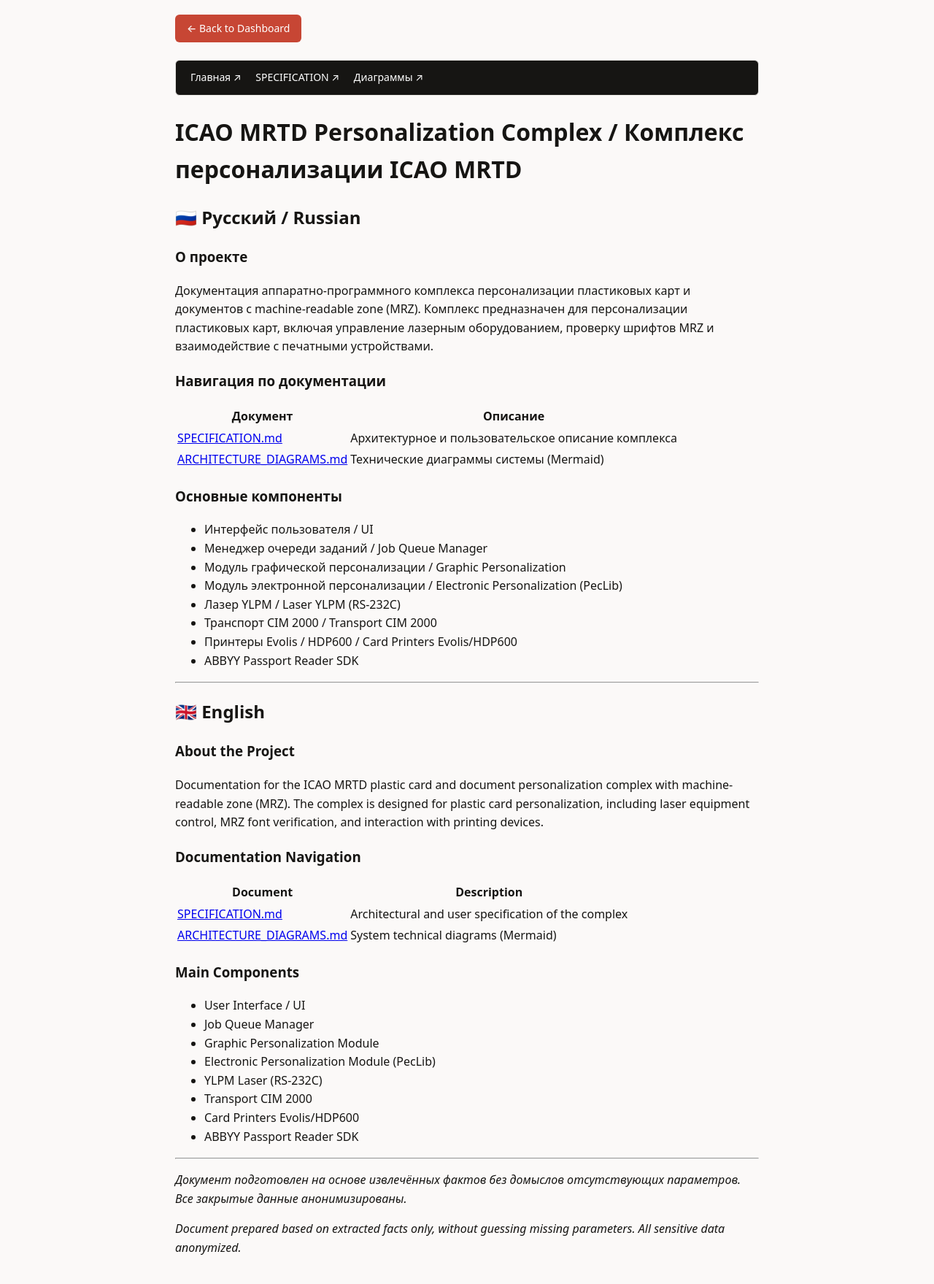
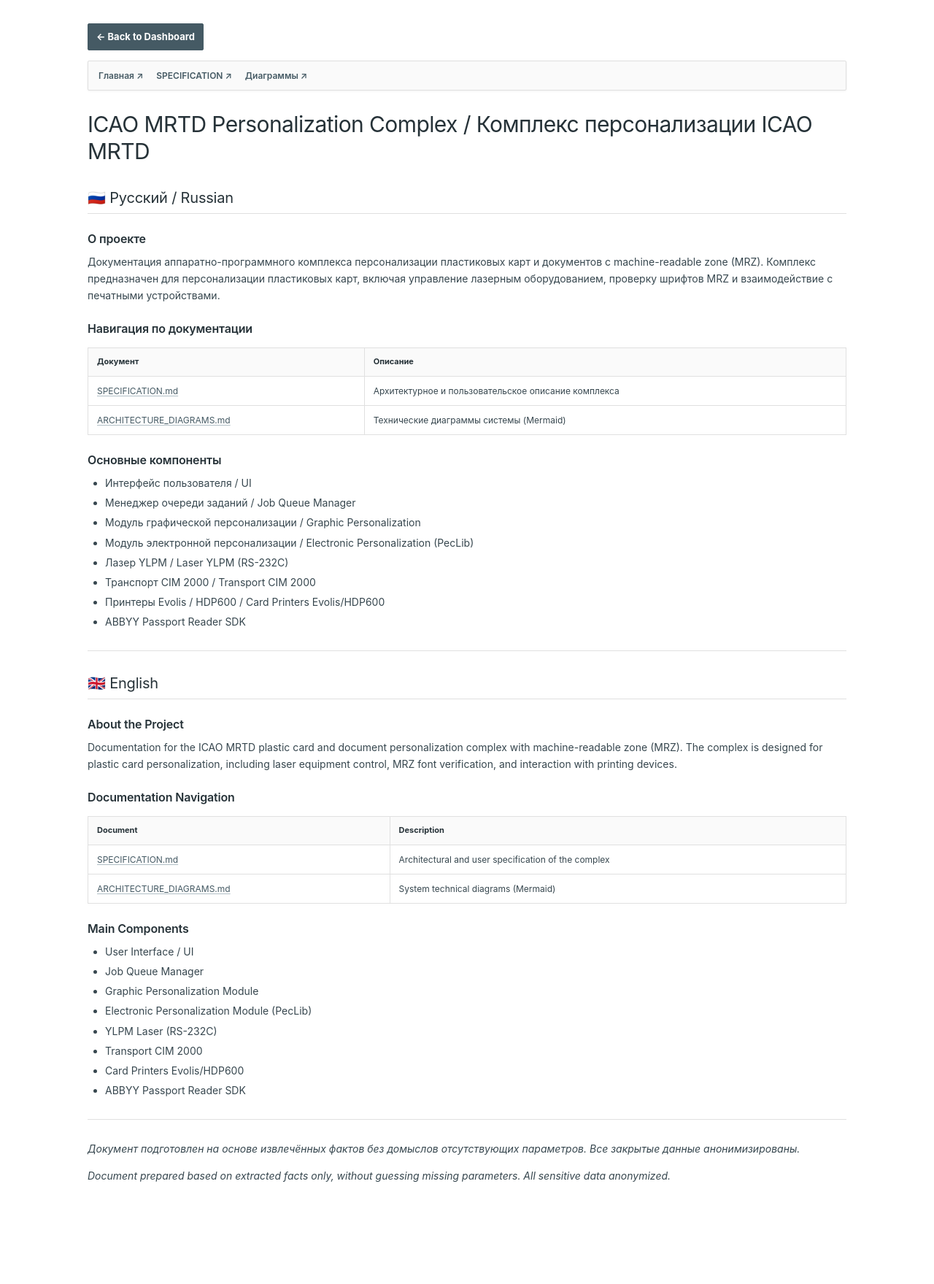
Before and after one commit to ekatmoz88-alt/icao-mrtd-documentation, a Jekyll site: the page built from README.md, in a window 1280 px wide. Shown: the whole page at 73% size. Built offline with Jekyll 4.4.1, drawn with Linux system fonts in a browser that asks for light colours; our own code applies the rules of GitHub Pages for plain Markdown files; after the commit the page ends 1700 px from its top, so only the background shows below that.

Commit message:
Align ICAO MRTD documentation styling with API portfolio reference

```diff
--- a/_layouts/default.html
+++ b/_layouts/default.html
@@ -4,77 +4,264 @@
   <meta charset="UTF-8">
   <meta name="viewport" content="width=device-width, initial-scale=1.0">
   <title>{{ page.title | default: site.title | default: 'ICAO MRTD Personalization Complex' }}</title>
+  <meta name="theme-color" content="#455a64">
   <style>
-    /* Oracle Redwood palette */
     :root {
-      --redwood-bg: #FBF9F8;
-      --redwood-header: #161513;
-      --redwood-card: #FFFFFF;
-      --redwood-accent: #C74634;
-      --redwood-line: #E5E2DF;
-      --redwood-muted: #6b6b6b;
+      color-scheme: light;
+      --blue: #455a64;
+      --blue-dark: #37474f;
+      --blue-soft: #e0f2f1;
+      --ink: #263238;
+      --text: #37474f;
+      --muted: #607d8b;
+      --line: #e0e0e0;
+      --surface: #ffffff;
+      --surface-soft: #fafafa;
+      --code: #f1f5fb;
+      --shadow: 0 1px 3px rgba(0, 0, 0, .06);
+      --radius: 2px;
     }
 
+    * { box-sizing: border-box; }
+
+    html { scroll-behavior: smooth; }
+
     body {
-      max-width: 800px;
+      max-width: 1120px;
       margin: 0 auto;
-      padding: 20px;
-      font-family: system-ui, -apple-system, sans-serif;
-      line-height: 1.6;
-      background: var(--redwood-bg);
-      color: var(--redwood-header);
+      padding: 32px 40px 64px;
+      background: var(--surface);
+      color: var(--text);
+      font: 14px/1.6 Inter, -apple-system, BlinkMacSystemFont, "Segoe UI", Arial, sans-serif;
+    }
+
+    .content {
+      min-width: 0;
+      overflow-wrap: anywhere;
     }
 
     h1, h2, h3, h4, h5, h6 {
-      color: var(--redwood-header);
+      color: var(--ink);
+      line-height: 1.25;
+      letter-spacing: -.01em;
+    }
+
+    h1 {
+      margin: 0 0 20px;
+      font-size: clamp(25px, 2.4vw, 30px);
+      line-height: 1.25;
+      letter-spacing: -.02em;
+      font-weight: 400;
+    }
+
+    h2 {
+      margin: 32px 0 14px;
+      padding-bottom: 8px;
+      border-bottom: 1px solid var(--line);
+      font-size: 20px;
+      font-weight: 400;
+    }
+
+    h3 {
+      margin: 24px 0 10px;
+      font-size: 16px;
+      font-weight: 600;
+    }
+
+    h4, h5, h6 {
+      margin: 20px 0 8px;
+      font-size: 14px;
+      font-weight: 650;
+    }
+
+    p, li {
+      color: var(--text);
+      font-size: 14px;
+      line-height: 1.65;
+    }
+
+    p { margin: 0 0 14px; }
+
+    ul, ol {
+      margin: 10px 0 18px;
+      padding-left: 24px;
+    }
+
+    li { margin: 4px 0; }
+
+    a {
+      color: var(--blue);
+      text-decoration: underline;
+      text-decoration-color: #b0bec5;
+      text-underline-offset: 2px;
+    }
+
+    a:hover {
+      color: var(--blue-dark);
+      text-decoration-color: currentColor;
+    }
+
+    a:focus-visible, button:focus-visible {
+      outline: 3px solid #8bb8f2;
+      outline-offset: 3px;
+    }
+
+    strong { color: var(--ink); }
+
+    hr {
+      height: 1px;
+      margin: 28px 0;
+      border: 0;
+      background: var(--line);
+    }
+
+    table {
+      width: 100%;
+      margin: 16px 0 22px;
+      border-collapse: collapse;
+      background: var(--surface);
+      font-size: 12px;
+    }
+
+    th, td {
+      padding: 10px 12px;
+      border: 1px solid var(--line);
+      text-align: left;
+      vertical-align: top;
+    }
+
+    th {
+      background: var(--surface-soft);
+      color: var(--ink);
+      font-size: 11px;
+      font-weight: 700;
+    }
+
+    td { color: var(--text); }
+
+    blockquote {
+      margin: 18px 0;
+      padding: 12px 16px;
+      border-left: 3px solid var(--blue);
+      background: var(--surface-soft);
+      color: var(--muted);
+    }
+
+    blockquote p:last-child { margin-bottom: 0; }
+
+    code {
+      padding: 2px 5px;
+      border: 1px solid #e5eaf0;
+      border-radius: var(--radius);
+      background: var(--code);
+      color: var(--blue-dark);
+      font: 12px/1.5 ui-monospace, SFMono-Regular, Menlo, Consolas, monospace;
+      overflow-wrap: anywhere;
+    }
+
+    pre {
+      max-width: 100%;
+      margin: 16px 0 22px;
+      padding: 16px;
+      overflow-x: auto;
+      border: 1px solid var(--line);
+      border-radius: var(--radius);
+      background: var(--code);
+      box-shadow: var(--shadow);
+      line-height: 1.55;
+    }
+
+    pre code {
+      padding: 0;
+      border: 0;
+      background: transparent;
+      color: var(--text);
+      overflow-wrap: normal;
+    }
+
+    .nav-panel {
+      display: flex;
+      flex-wrap: wrap;
+      align-items: center;
+      gap: 6px 18px;
+      margin: 0 0 28px;
+      padding: 10px 14px;
+      border: 1px solid var(--line);
+      border-radius: var(--radius);
+      background: var(--surface-soft);
+      box-shadow: var(--shadow);
+      font-size: 12px;
+    }
+
+    .nav-panel a {
+      color: var(--blue);
+      text-decoration: none;
+      font-size: 12px;
+      font-weight: 600;
+    }
+
+    .nav-panel a:hover {
+      color: var(--blue-dark);
+      text-decoration: underline;
+    }
+
+    .back-to-dashboard {
+      display: inline-flex;
+      align-items: center;
+      min-height: 34px;
+      margin: 0 0 14px;
+      padding: 7px 11px;
+      border: 1px solid var(--blue);
+      border-radius: var(--radius);
+      background: var(--blue);
+      color: #fff;
+      font-size: 13px;
+      font-weight: 650;
+      text-decoration: none;
+      transition: background .15s ease, border-color .15s ease;
+    }
+
+    .back-to-dashboard:hover {
+      border-color: var(--blue-dark);
+      background: var(--blue-dark);
+      color: #fff;
     }
 
     .mermaid {
       display: block;
-      margin: 20px auto;
       max-width: 100%;
+      margin: 20px auto 26px;
+      overflow-x: auto;
+      text-align: center;
     }
 
-    /* Redwood-style navigation panel */
-    .nav-panel {
-      background: var(--redwood-header);
-      border: 1px solid var(--redwood-line);
-      border-radius: 6px;
-      padding: 12px 20px;
-      margin-bottom: 24px;
-      font-size: 0.875rem;
+    .mermaid svg {
+      max-width: 100%;
+      height: auto;
     }
 
-    .nav-panel a {
-      color: var(--redwood-card);
-      text-decoration: none;
-      margin-right: 16px;
+    @media (max-width: 760px) {
+      body { padding: 26px 22px 52px; }
+      .nav-panel { gap: 8px 14px; }
+      table { display: block; overflow-x: auto; }
+      th, td { padding: 9px 10px; }
     }
 
-    .nav-panel a:hover {
-      text-decoration: underline;
+    @media (max-width: 520px) {
+      body { padding: 22px 14px 42px; }
+      h2 { margin-top: 26px; }
+      pre { padding: 12px; }
+      .nav-panel { align-items: flex-start; flex-direction: column; }
     }
 
-    .nav-panel a {
-      color: #FFFFFF;
-    }
-
-    /* Back to dashboard button */
-    .back-to-dashboard {
-      display: inline-block;
-      padding: 8px 16px;
-      background: var(--redwood-accent);
-      color: #FFFFFF;
-      border-radius: 6px;
-      font-size: 14px;
-      text-decoration: none;
-      margin-bottom: 24px;
-      font-weight: 500;
-    }
-
-    .back-to-dashboard:hover {
-      background: #A83526;
-      color: #FFFFFF;
+    @media (prefers-reduced-motion: reduce) {
+      html { scroll-behavior: auto; }
+      *, *::before, *::after {
+        scroll-behavior: auto !important;
+        transition-duration: .01ms !important;
+        animation-duration: .01ms !important;
+        animation-iteration-count: 1 !important;
+      }
     }
   </style>
 </head>
```
